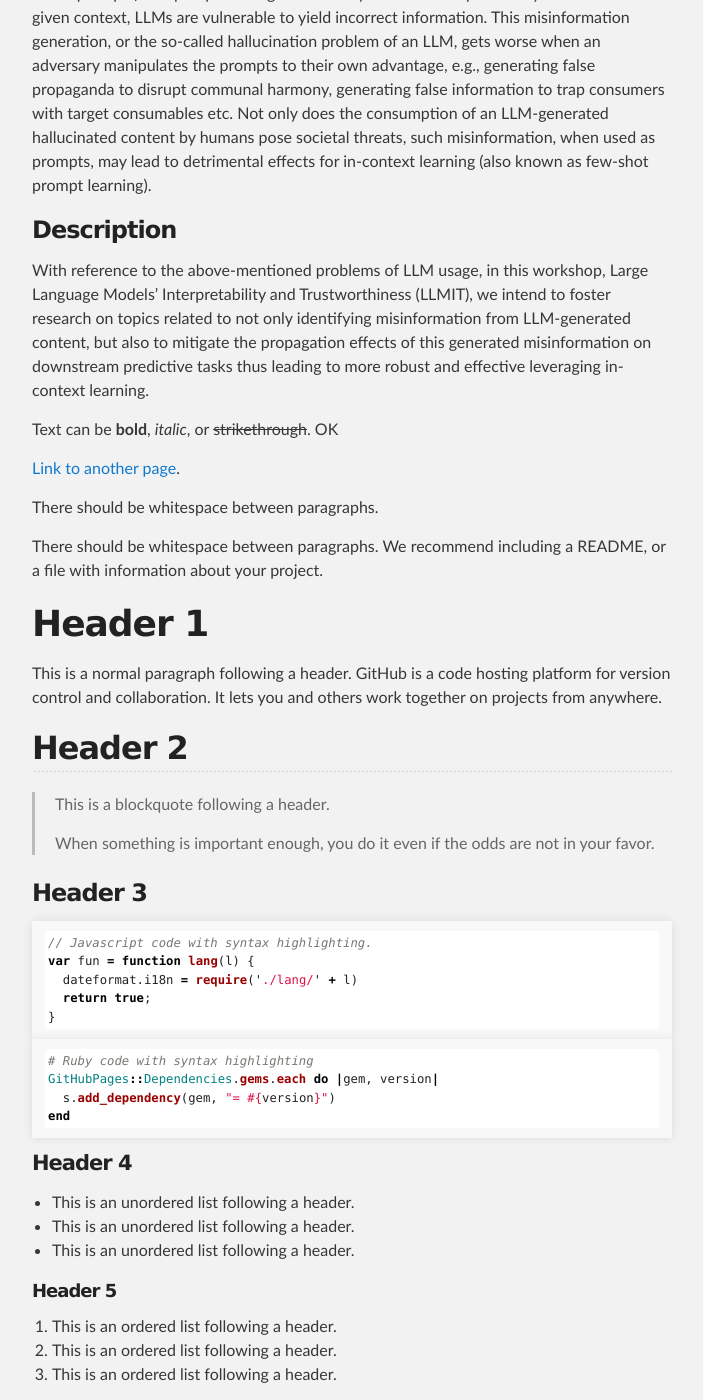
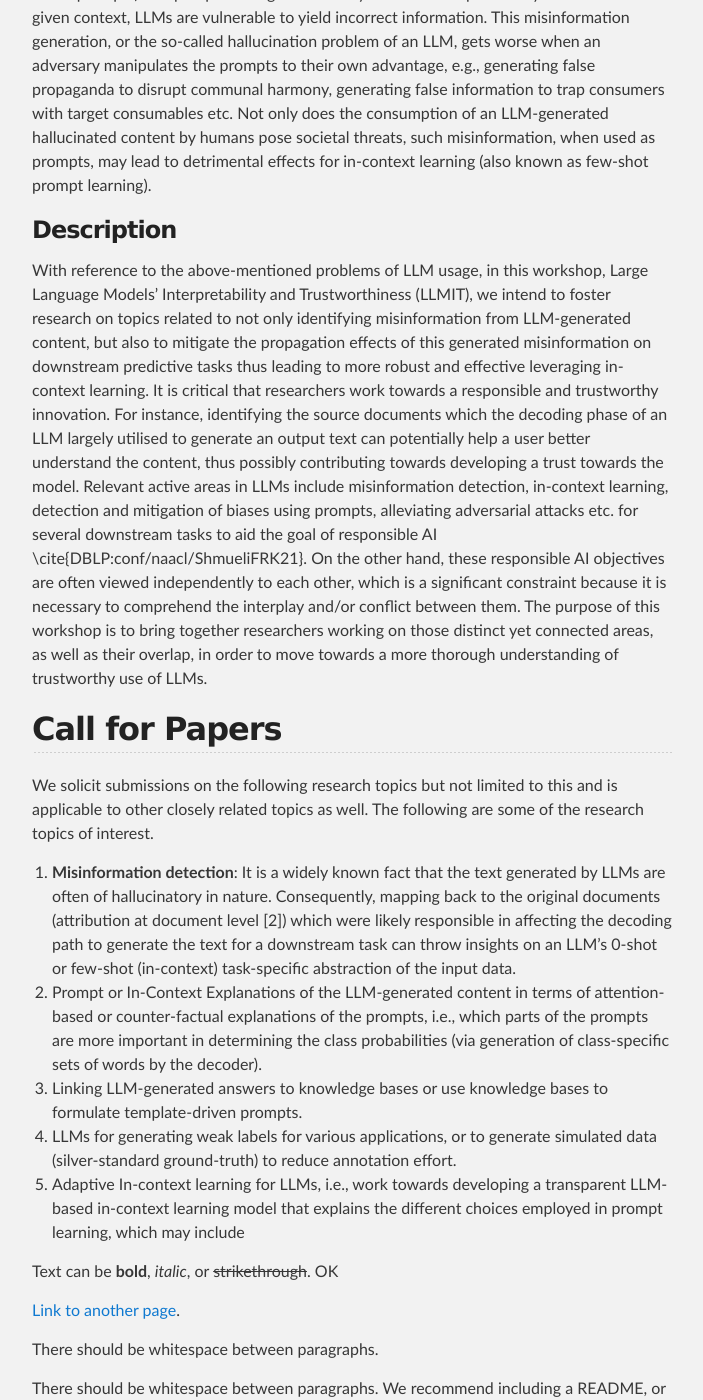
Before and after one commit to gdebasis/llmit, a Jekyll site: the page built from index.md, in a window 1280 px wide and 1400 px high, scrolled down 663 px. Shown: the whole window, without its empty margins (288-991 px from the left). Built offline with Jekyll 4.4.1, drawn with Linux system fonts in a browser that asks for light colours; our own code applies the rules of GitHub Pages for plain Markdown files.

Commit message:
Update index.md

```diff
--- a/index.md
+++ b/index.md
@@ -11,8 +11,18 @@ Despite producing semantically coherent and potentially relevant text for a give
 
 ### Description
 
-With reference to the above-mentioned problems of LLM usage, in this workshop, Large Language Models’ Interpretability and Trustworthiness (LLMIT), we intend to foster research on topics related to not only identifying misinformation from LLM-generated content, but also to mitigate the propagation effects of this generated misinformation on downstream predictive tasks thus leading to more robust and effective leveraging in-context learning.
+With reference to the above-mentioned problems of LLM usage, in this workshop, Large Language Models’ Interpretability and Trustworthiness (LLMIT), we intend to foster research on topics related to not only identifying misinformation from LLM-generated content, but also to mitigate the propagation effects of this generated misinformation on downstream predictive tasks thus leading to more robust and effective leveraging in-context learning. It is critical that researchers work towards a responsible and trustworthy innovation. For instance, identifying the source documents which the decoding phase of an LLM largely utilised to generate an output text can potentially help a user better understand the content, thus possibly contributing towards developing a trust towards the model. Relevant active areas in LLMs include misinformation detection, in-context learning, detection and mitigation of biases using prompts, alleviating adversarial attacks etc. for several downstream tasks to aid the goal of responsible AI \cite{DBLP:conf/naacl/ShmueliFRK21}. On the other hand, these responsible AI objectives are often viewed independently to each other, which is a significant constraint because it is necessary to comprehend the interplay and/or conflict between them. The purpose of this workshop is to bring together researchers working on those distinct yet connected areas, as well as their overlap, in order to move towards a more thorough understanding of trustworthy use of LLMs.
 
+
+## Call for Papers
+
+We solicit submissions on the following research topics but not limited to this and is applicable to other closely related topics as well. The following are some of the research topics of interest.
+
+1. **Misinformation detection**: It is a widely known fact that the text generated by LLMs are often of hallucinatory in nature. Consequently, mapping back to the original documents (attribution at document level [2]) which were likely responsible in affecting the decoding path to generate the text for a downstream task can throw insights on an LLM’s 0-shot or few-shot (in-context) task-specific abstraction of the input data.
+2. Prompt or In-Context Explanations of the LLM-generated content in terms of attention-based or counter-factual explanations of the prompts, i.e., which parts of the prompts are more important in determining the class probabilities (via generation of class-specific sets of words by the decoder).
+3. Linking LLM-generated answers to knowledge bases or use knowledge bases to formulate template-driven prompts.
+4. LLMs for generating weak labels for various applications, or to generate simulated data (silver-standard ground-truth) to reduce annotation effort.
+5. Adaptive In-context learning for LLMs, i.e., work towards developing a transparent LLM-based in-context learning model that explains the different choices employed in prompt learning, which may include
 
 Text can be **bold**, _italic_, or ~~strikethrough~~. OK
 
```
